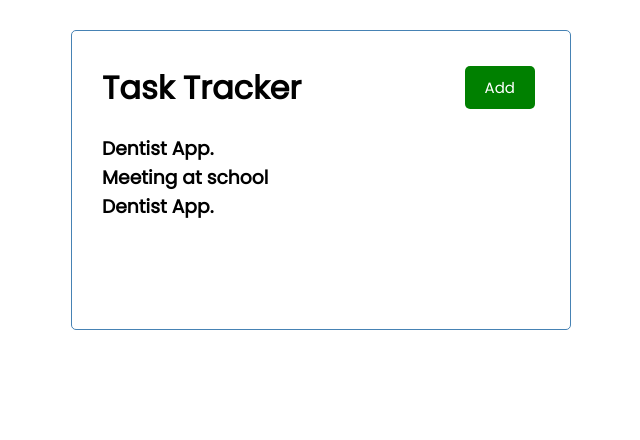
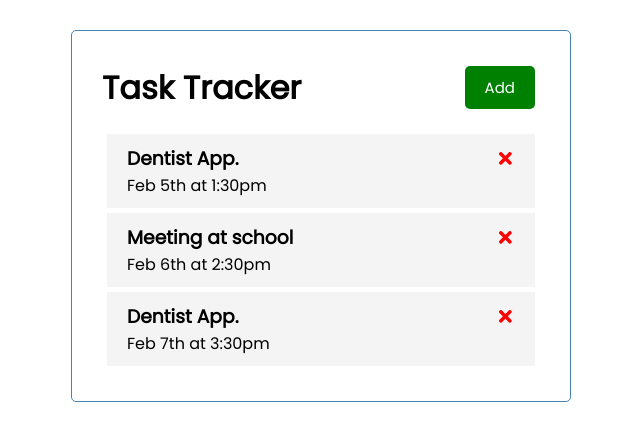
Before and after one commit to EmreCakmakQA/taskTracker, a React (Create React App) app: page / in a window 1280 px wide. Shown: the top 440 px of the page, without its empty margins (319-959 px from the left). Built offline with nearby package versions, Linux system fonts and the light colour scheme.

Commit message:
Add font awesome icon and delete task functionality

```diff
--- a/package.json
+++ b/package.json
@@ -8,6 +8,7 @@
     "@testing-library/user-event": "^12.7.1",
     "react": "^17.0.1",
     "react-dom": "^17.0.1",
+    "react-icons": "^4.2.0",
     "react-scripts": "4.0.2",
     "web-vitals": "^1.1.0"
   },
--- a/src/App.js
+++ b/src/App.js
@@ -24,10 +24,21 @@
     }
   ])
 
+  // Delete Task
+  const deleteTask = (id) => {
+    setTasks(tasks.filter(
+      (task) => task.id !== id
+    ))
+  }
+
   return (
     <div className="container">
       <Header />
-      <Tasks tasks={tasks} />
+      {
+        tasks.length > 0 ?
+          <Tasks tasks={tasks} onDelete={deleteTask} /> :
+          'No Tasks To Show'
+      }
     </div>
   );
 }
--- /dev/null
+++ b/src/components/Task.js
@@ -0,0 +1,19 @@
+// Font Awesome Icons import
+import { FaTimes } from 'react-icons/fa'
+
+const Task = ({ task, onDelete }) => {
+    return (
+        <div className='task'>
+            <h3>
+                {task.text}
+                <FaTimes
+                    style={{ color: 'red', cursor: 'pointer' }}
+                    onClick={() => onDelete(task.id)}
+                />
+            </h3>
+            <p>{task.day}</p>
+        </div>
+    )
+}
+
+export default Task
--- a/src/components/Tasks.js
+++ b/src/components/Tasks.js
@@ -1,10 +1,11 @@
+import Task from './Task'
 
-const Tasks = ({ tasks }) => {
+const Tasks = ({ tasks, onDelete }) => {
 
     return (
         <>
             {tasks.map((task) => (
-                <h3 key={task.id}>{task.text}</h3>
+                <Task key={task.id} task={task} onDelete={onDelete} />
             ))}
         </>
     )
```
Also changed, not shown: 1 other file (tests, documents, lock files or other folders).
